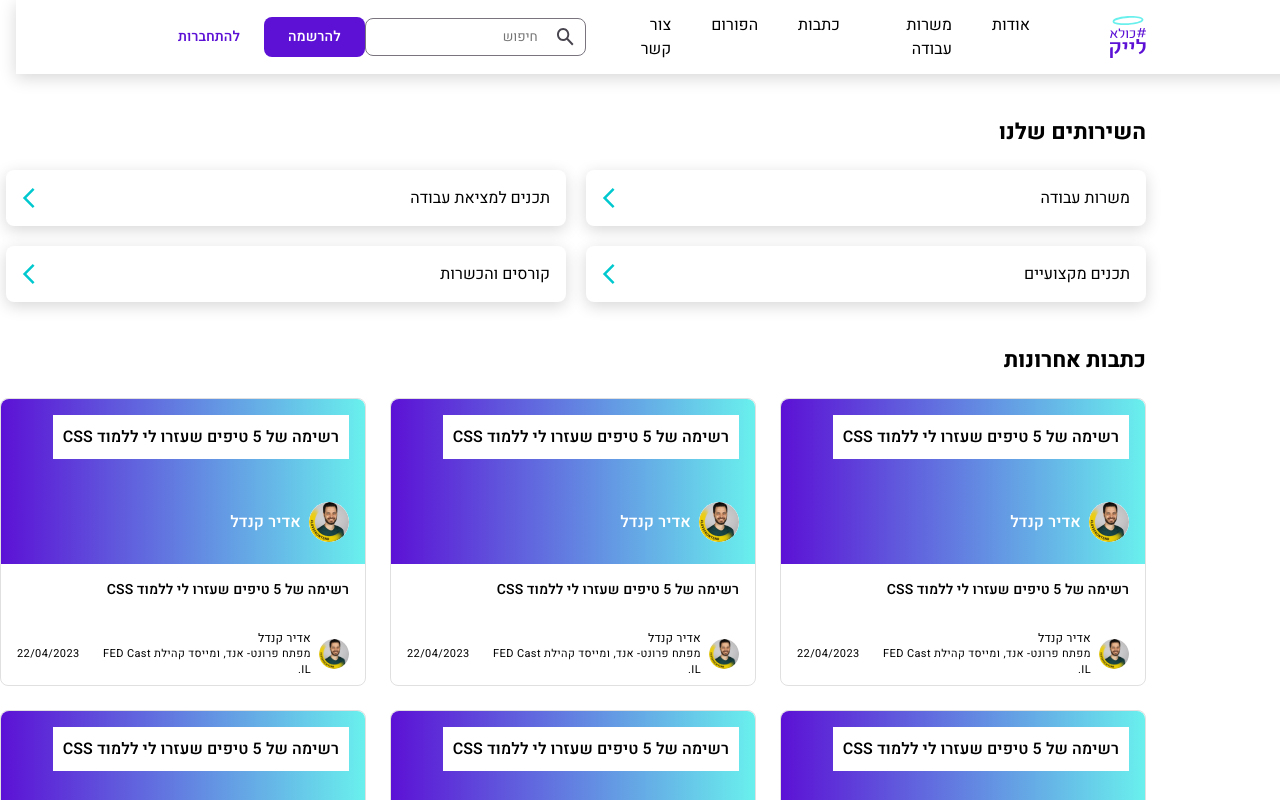
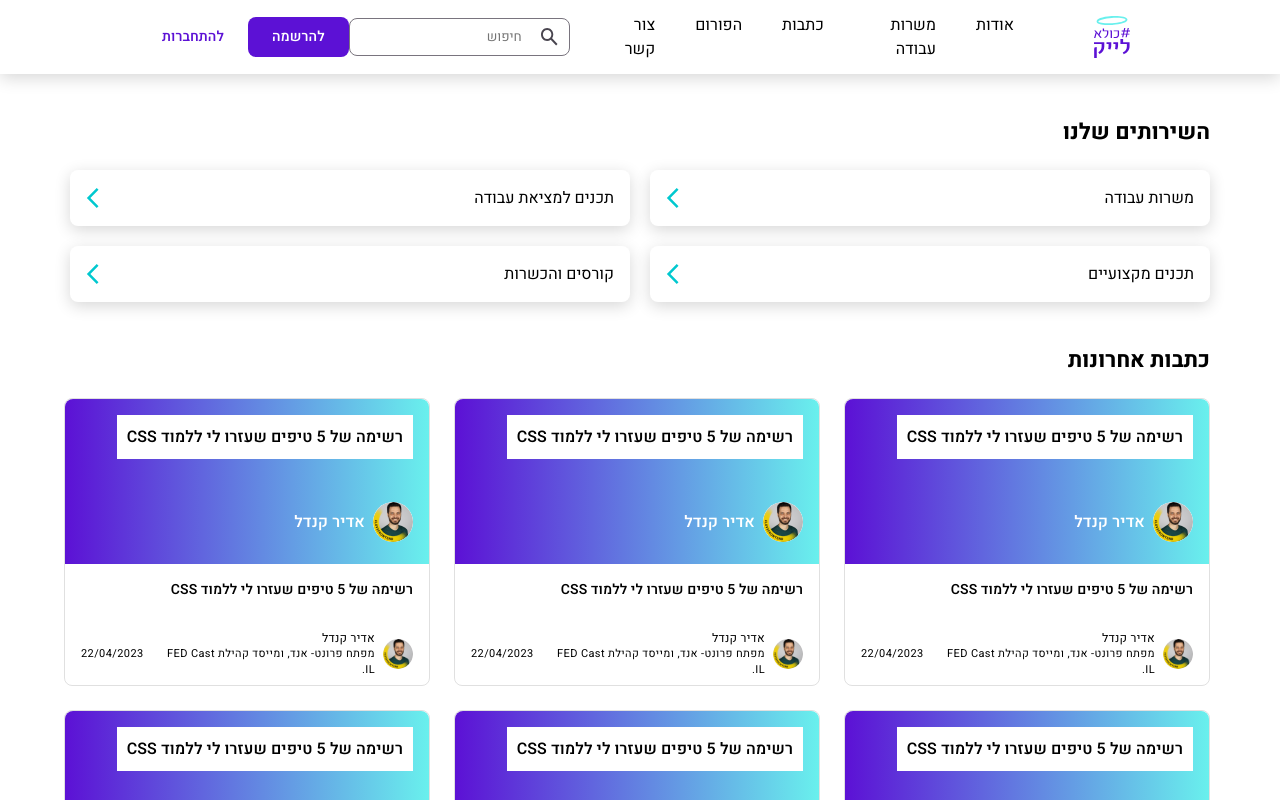
Before and after one commit to Darkmift/jr-job-portal, a React (Vite) app in the folder client/: page /#/ in a window 1280 px wide. Shown: the top 800 px of the page. Built offline with nearby package versions, Linux system fonts and the light colour scheme.

Commit message:
[css-fixes-05/11] fixes

```diff
--- a/client/src/components/Layout/AppHeader.module.scss
+++ b/client/src/components/Layout/AppHeader.module.scss
@@ -2,7 +2,7 @@
     height: 74px;
     display: flex;
     align-items: center;
-    justify-content: space-between;
+    justify-content: center;
     box-shadow: 0px 4px 16px rgba(0, 0, 0, 0.16);
     padding: 7px 150px;
     nav {
--- a/client/src/components/Layout/index.jsx
+++ b/client/src/components/Layout/index.jsx
@@ -6,20 +6,12 @@ import { Outlet } from 'react-router-dom';
 
 function index(props) {
     return (
-        <div
-            style={{
-                display: 'flex',
-                flexDirection: 'column',
-                minHeight: '100vh',
-            }}
-        >
+        <>
             <AppHeader />
             {/* so small page still fill the remaining screen between heqad and footer */}
-            <div style={{ flex: '1' }}>
-                <Outlet />
-            </div>
+            <Outlet />
             <AppFooter />
-        </div>
+        </>
     );
 }
 
--- a/client/src/styles/index.scss
+++ b/client/src/styles/index.scss
@@ -2,27 +2,14 @@
 @import './setup/variables';
 @import './setup/typography';
 
-// :root {
-//     --background-color-nav: #{$bgWhite};
-//     // --background-color: #{$bgVeryLightGrey};
-//     --font-color: #{$lightModeFontColor};
-// }
-
-// ::-webkit-scrollbar {
-//     display: none;
-// }
-
 * {
     box-sizing: border-box;
-    // font-family: $mainFont400;
     font-family: $main-font-Heebo, 'sans-serif';
-    // font-size: $fontSizeDesktopM;
-    // color: var(--font-color);
     direction: rtl;
 }
 
 #root {
-    // background-color: var(--background-color);
+    min-width: 100vw;
 }
 
 html,
@@ -33,6 +20,7 @@ body {
 }
 
 .page-wrapper {
+    margin: auto;
     max-width: 1140px;
-    padding: 44px 150px;
+    padding: 44px 0;
 }
```
